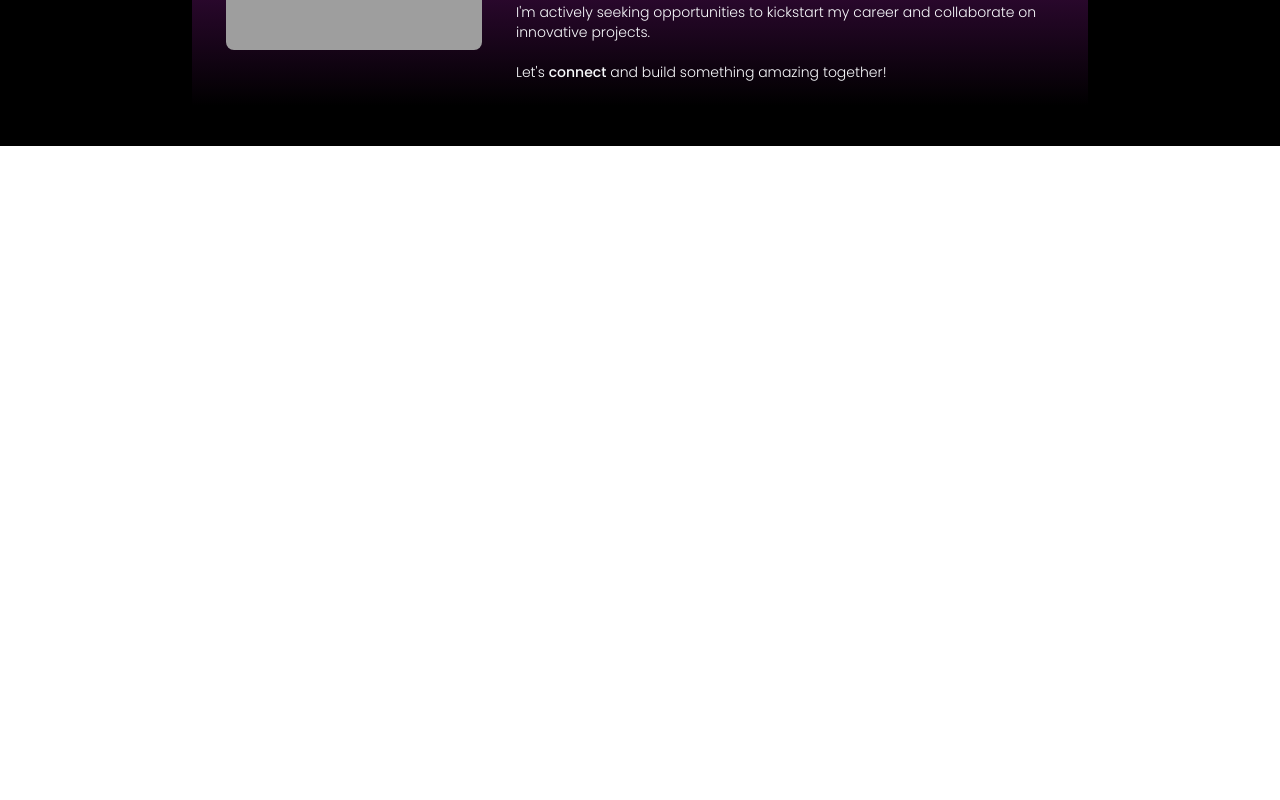
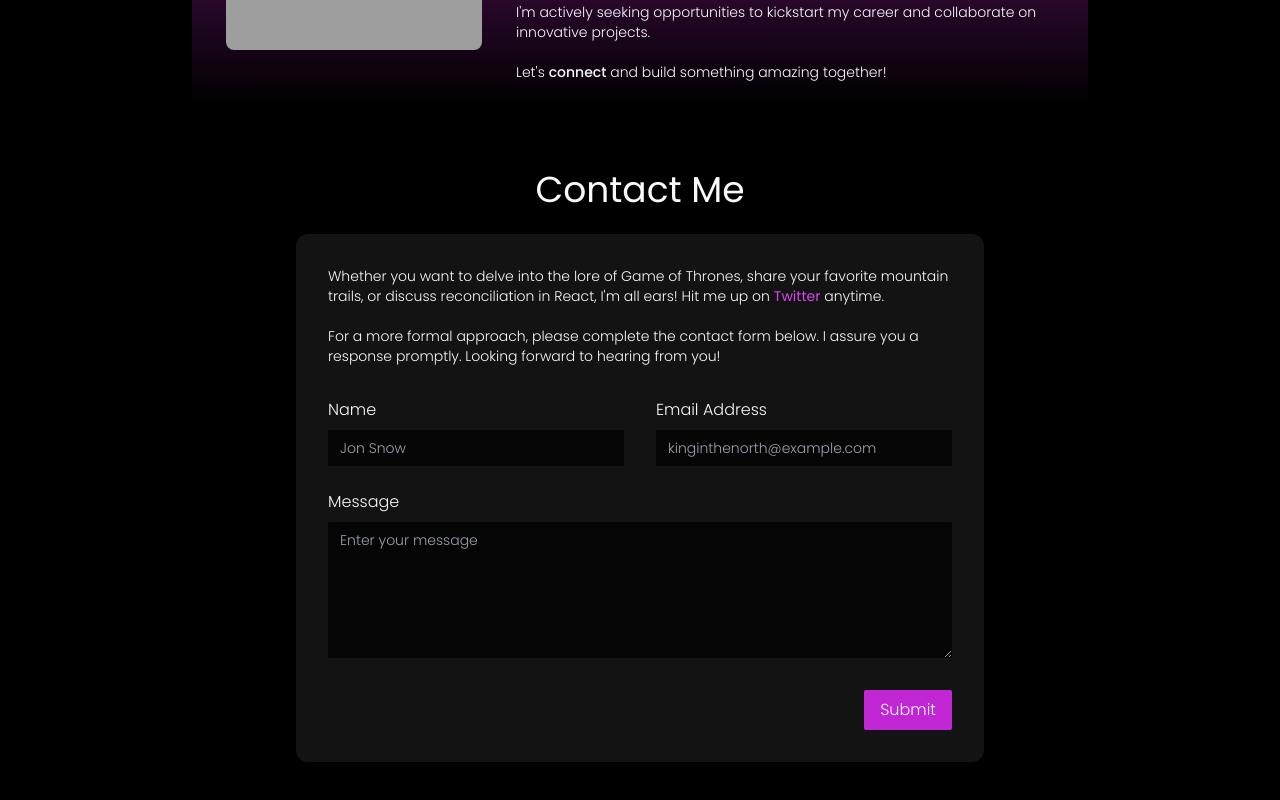
Before and after one commit to GayathriBandaru2003/gayathri_portifolio, a React (Vite) app: page / in a window 1280 px wide. Shown: the part 1792-2592 px from the top of the page. Before the commit the page ends 1938 px from the top, so only its background shows below. Built offline with nearby package versions, Linux system fonts and the light colour scheme; grey boxes are pictures that could not be loaded.

Commit message:
feat: create contact me component using web3forms api

```diff
--- a/src/App.jsx
+++ b/src/App.jsx
@@ -1,4 +1,5 @@
 import About from "./components/About";
+import Contact from "./components/Contact";
 import Header from "./components/Header";
 import Hero from "./components/Hero";
 import Project from "./components/Project";
@@ -14,6 +15,7 @@ const App = () => {
       <Skills />
       <Project />
       <About />
+      <Contact />
     </main>
   )
 };
--- /dev/null
+++ b/src/components/Contact.jsx
@@ -0,0 +1,66 @@
+
+
+const Contact = () => {
+
+    const onSubmit = async (event) => {
+        event.preventDefault();
+        const formData = new FormData(event.target);
+
+        formData.append("access_key", "a5228339-7d43-4c52-bc84-0cab859f1d4c");
+
+        const response = await fetch("https://api.web3forms.com/submit", {
+          method: "POST",
+          body: formData
+        });
+
+        const data = await response.json();
+
+        if (data.success) {
+          event.target.reset();
+          console.log("success", data);
+        } else {
+          console.log("Error", data);
+        }
+      };
+
+  return (
+    <section className="max-w-[80vw] md:w-[70vw] md:max-w-[956px] mx-auto overflow-hidden flex flex-col items-center text-[#f8fafc] mb-10" id="contact">
+        <h1 className="my-6 text-4xl font-normal text-center">Contact Me</h1>
+        <article className="min-h-fit flex flex-col items-center bg-[rgb(20,19,19)] rounded-xl overflow-hidden px-6 py-6 lg:px-8 lg:py-8 text-base font-light">
+            <div className="w-full md:max-w-[624px] xs:px-6 sm:px-10 md:px-0 text-sm font-light mb-8">
+                <p>Whether you want to delve into the lore of Game of Thrones, share your favorite mountain trails, or discuss reconciliation in React, I'm all ears! Hit me up on <a href="https://x.com/Anurag__V" target="_blank" rel="noopener noreferrer" className="text-fuchsia-500 no-underline font-normal hover:text-fuchsia-600">Twitter</a> anytime.
+                </p>
+                <br />
+                <p>For a more formal approach, please complete the contact form below. I assure you a response promptly. Looking forward to hearing from you!</p>
+            </div>
+            <form onSubmit={onSubmit}>
+                <div className="flex flex-col md:flex-row gap-8 md:justify-between mb-6">
+                    <div className="w-full flex justify-center sm:justify-start">
+                        <div className="w-11/12 sm:w-full flex flex-col">
+                            <label htmlFor="name">Name</label>
+                            <input id="name" type="text" name="name" placeholder="Jon Snow" required className="w-full px-3 py-2 rounded-sm mt-2 bg-[rgb(5,5,5)] border-none outline-none placeholder:text-sm text-sm"/>
+                        </div>
+                    </div>
+                    <div className="w-full flex justify-center sm:justify-start">
+                        <div className="w-11/12 sm:w-full flex flex-col">
+                            <label htmlFor="email">Email Address</label>
+                            <input id="email" type="email" name="email" placeholder="kinginthenorth@example.com" required className="w-full px-3 py-2 rounded-sm mt-2 bg-[rgb(5,5,5)] border-none outline-none placeholder:text-sm text-sm"/>
+                        </div>
+                    </div>
+                </div>
+                <div className="w-full flex justify-center sm:justify-start">
+                    <div className="w-11/12 sm:w-full flex flex-col mb-6">
+                        <label htmlFor="message">Message</label>
+                        <textarea id="message" name="message" cols="30" rows="6" placeholder="Enter your message" className="w-full px-3 py-2 rounded-sm mt-2 bg-[rgb(5,5,5)] border-none outline-none placeholder:text-sm text-sm"></textarea>
+                    </div>
+                </div>
+                <div className="flex justify-end">
+                    <button type="submit" className="bg-fuchsia-600 hover:bg-fuchsia-700 px-4 py-2 rounded-sm mt-2">Submit</button>
+                </div>
+            </form>
+        </article>
+    </section>
+  )
+}
+
+export default Contact
```
